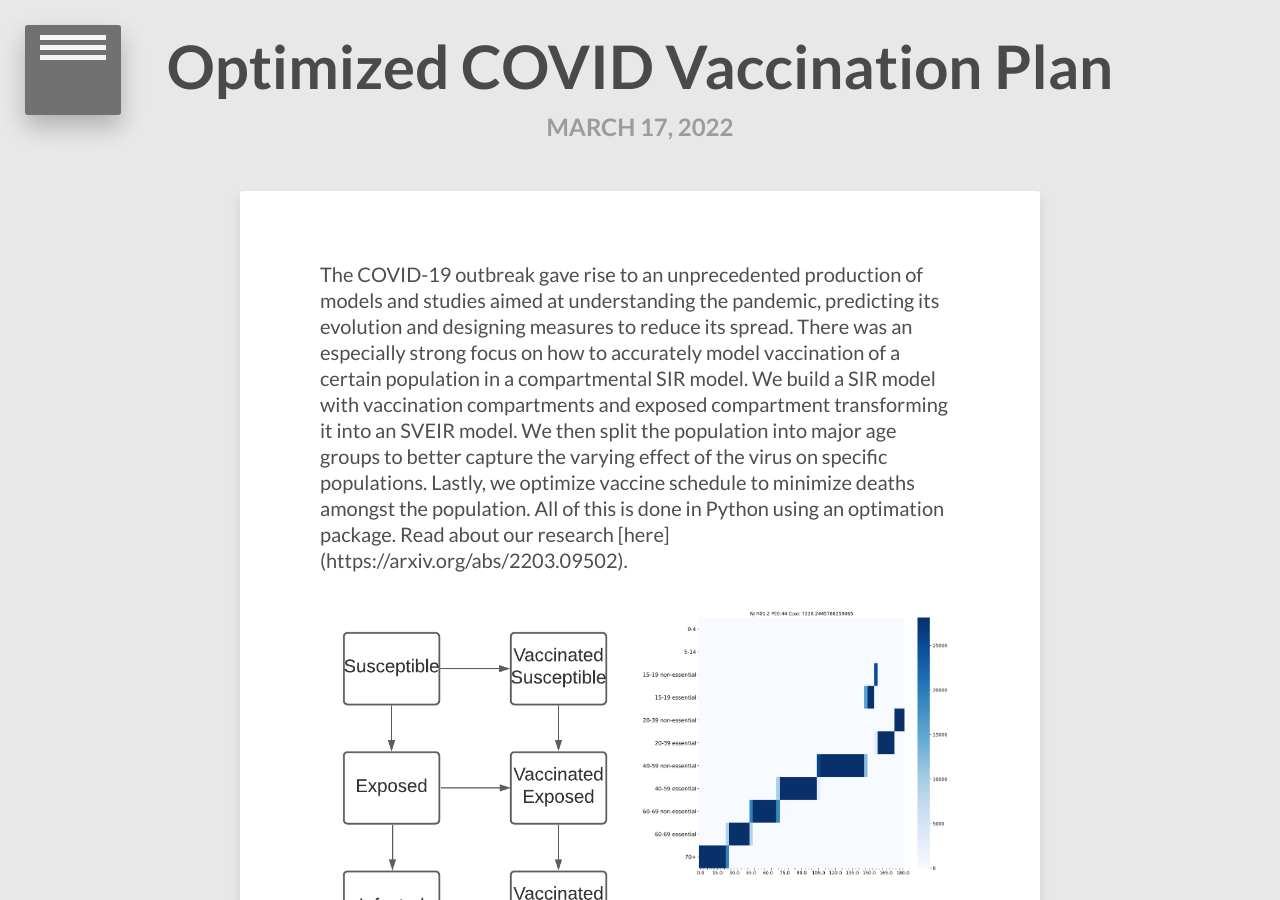
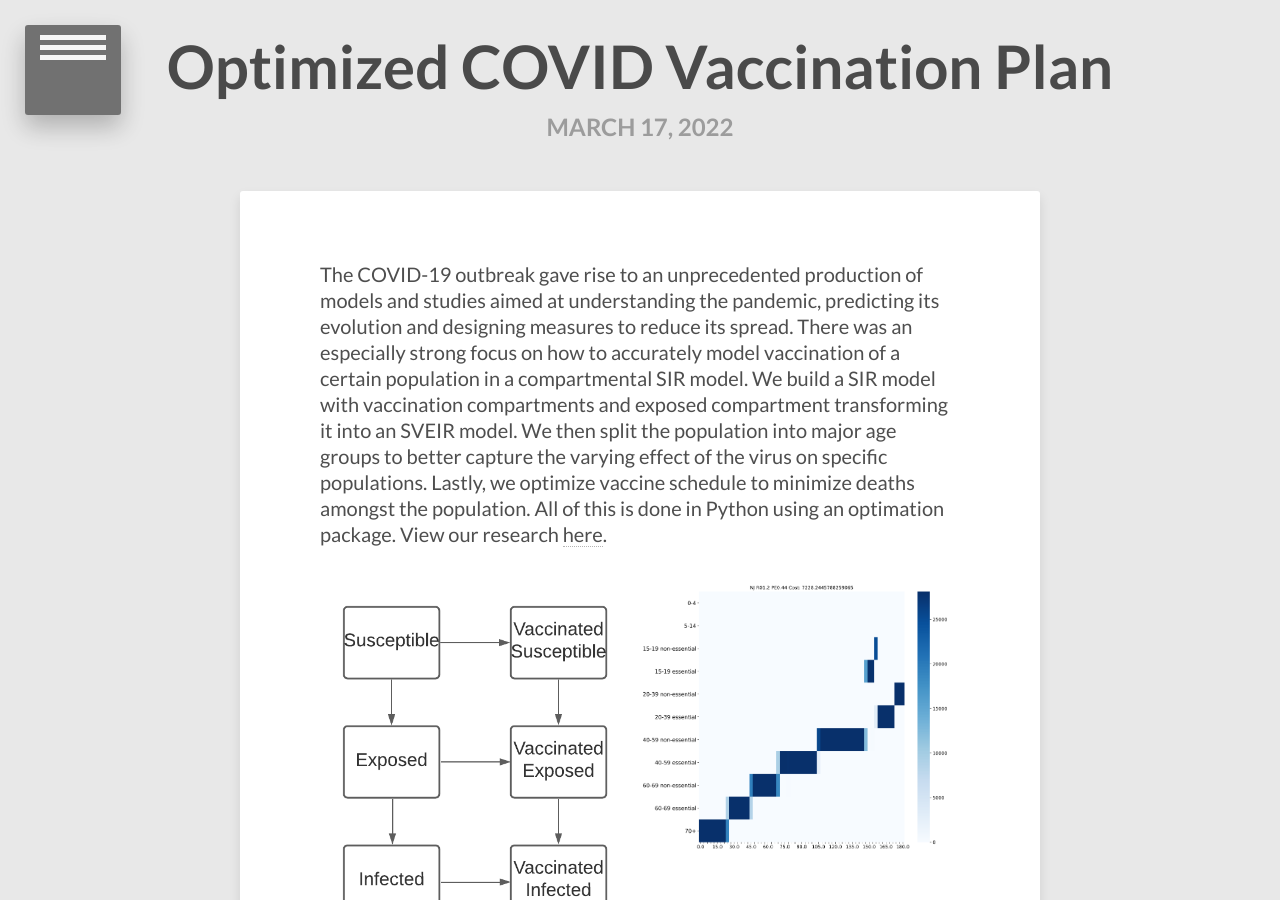
Before and after one commit to RyanJ119/RyanJ119.github.io, a Jekyll site: the page built from _posts/2022-05-01-CovidVax.md, in a window 1280 px wide and 900 px high. Built offline with Jekyll 4.4.1, drawn with Linux system fonts in a browser that asks for light colours; nearby versions of some CDN libraries.

Commit message:
Update 2022-05-01-CovidVax.md

```diff
--- a/_posts/2022-05-01-CovidVax.md
+++ b/_posts/2022-05-01-CovidVax.md
@@ -8,7 +8,7 @@ share: false
 ---
 <p>The COVID-19 outbreak gave rise to an unprecedented production of models
 and studies aimed at understanding the pandemic, predicting its evolution
-and designing measures to reduce its spread. There was an especially strong focus on how to accurately model vaccination of a certain population in a compartmental SIR model. We build a SIR model with vaccination compartments and exposed compartment transforming it into an SVEIR model. We then split the population into major age groups to better capture the varying effect of the virus on specific populations. Lastly, we optimize vaccine schedule to minimize deaths amongst the population. All of this is done in Python using an optimation package. Read about our research [here](https://arxiv.org/abs/2203.09502).
+and designing measures to reduce its spread. There was an especially strong focus on how to accurately model vaccination of a certain population in a compartmental SIR model. We build a SIR model with vaccination compartments and exposed compartment transforming it into an SVEIR model. We then split the population into major age groups to better capture the varying effect of the virus on specific populations. Lastly, we optimize vaccine schedule to minimize deaths amongst the population. All of this is done in Python using an optimation package. View our research  <a href="https://arxiv.org/abs/2203.09502">here</a>.
 </p>
 
 
```
